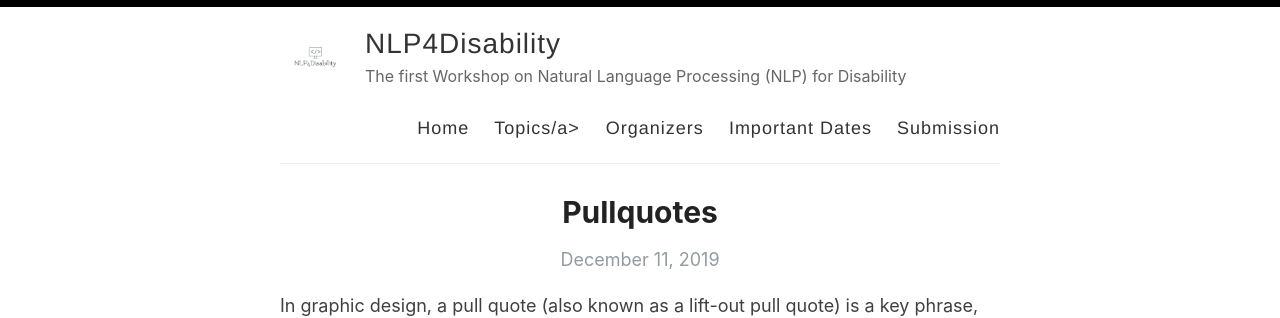
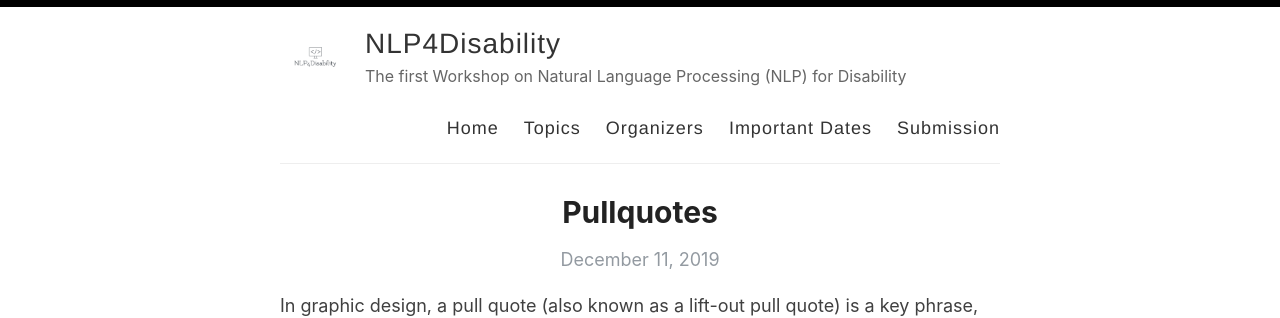
Before and after one commit to nlp4disability/nlp4disability.github.io, a Jekyll site: the page built from index.html, in a window 1280 px wide and 900 px high. Shown: the top 318 px of the window. Built offline with Jekyll 4.4.1, drawn with Linux system fonts in a browser that asks for light colours; the list of posts is cut into pages by our own code.

```diff
--- a/_layouts/default.html
+++ b/_layouts/default.html
@@ -29,7 +29,7 @@
 
             <nav>
               <a href="{{ site.baseurl }}/">Home</a>
-              <a href="{{ site.baseurl }}/getting-started">Topics/a>
+              <a href="{{ site.baseurl }}/getting-started">Topics</a>
               <a href="{{ site.baseurl }}/about">Organizers</a>
               <a href="{{ site.baseurl }}/archive">Important Dates</a>
               <a href="{{ site.baseurl }}/archive">Submission</a>
```
